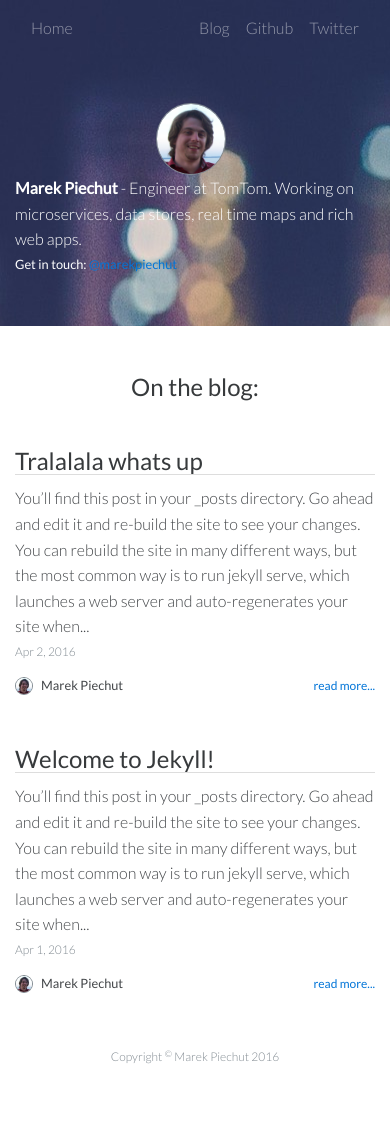
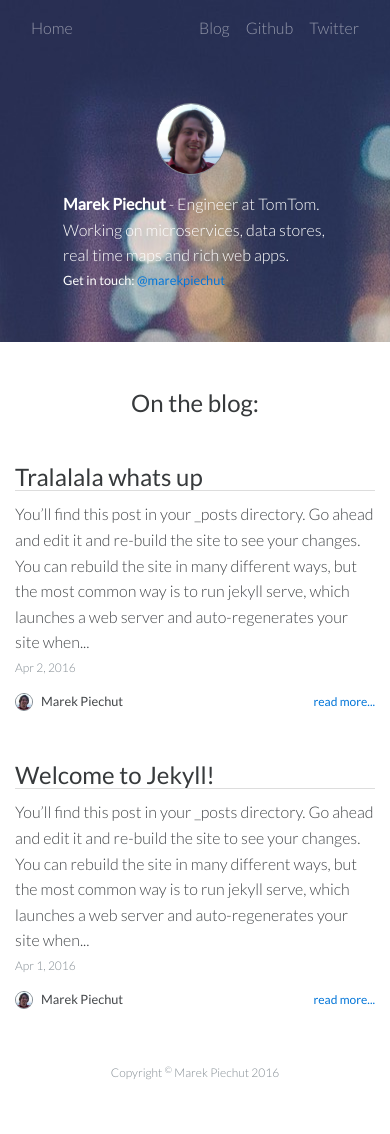
Before and after one commit to marekpiechut/marekpiechut.github.io, a Jekyll site: the page built from index.html, in a window 390 px wide. Built offline with Jekyll 4.4.1, drawn with Linux system fonts in a browser that asks for light colours; comment, search, counter and statistics services are not loaded.

Commit message:
Small layout fixes, page description

```diff
--- a/_config.yml
+++ b/_config.yml
@@ -9,12 +9,9 @@
 author: Marek Piechut
 title: Marek Piechut
 email: marek.piechut@gmail.com
-description: > # this means to ignore newlines until "baseurl:"
-  Write an awesome description for your new site here. You can edit this
-  line in _config.yml. It will appear in your document head meta (for
-  Google search results) and in your feed.xml site description.
+description: Marek Piechut - Engineer at TomTom. Working on microservices, data stores, real time maps and rich web apps.
 baseurl: "" # the subpath of your site, e.g. /blog
-url: "http://marekpiechut.com" # the base hostname & protocol for your site
+url: "http://marekpiechut.github.io" # the base hostname & protocol for your site
 twitter_username: marekpiechut
 github_username:  marekpiechut
 
--- a/css/main.scss
+++ b/css/main.scss
@@ -83,6 +83,12 @@ h4 {
 	padding-right: 0.5rem !important;
 }
 
+@media (max-width: #{map-get($grid-breakpoints, "md")}) {
+  .p-b-1-sm {
+		padding-bottom: 1em;
+	}
+}
+
 .ellipsis {
 	white-space: nowrap;
 	text-overflow: ellipsis;
--- a/index.html
+++ b/index.html
@@ -8,8 +8,8 @@ layout: default
 	</div>
 
 	<div class="container">
-		<div class="row m-y-3" />
-			<div class="col-md-4 text-center">
+		<div class="row m-y-3 p-x-3" />
+			<div class="col-md-2 text-center text-md-right p-b-1-sm">
 				<span itemprop="image" class="p-r-05 p-y-1">
 					<img
 						class="img-circle border-light-grey"
@@ -18,7 +18,7 @@ layout: default
 						alt="Picture"/>
 				</span>
 			</div>
-			<div class="col-md-8">
+			<div class="col-md-10">
 				<div>
 					<strong>Marek Piechut</strong> - Engineer at TomTom. Working on microservices, data stores,
 					real time maps and rich web apps.
```
